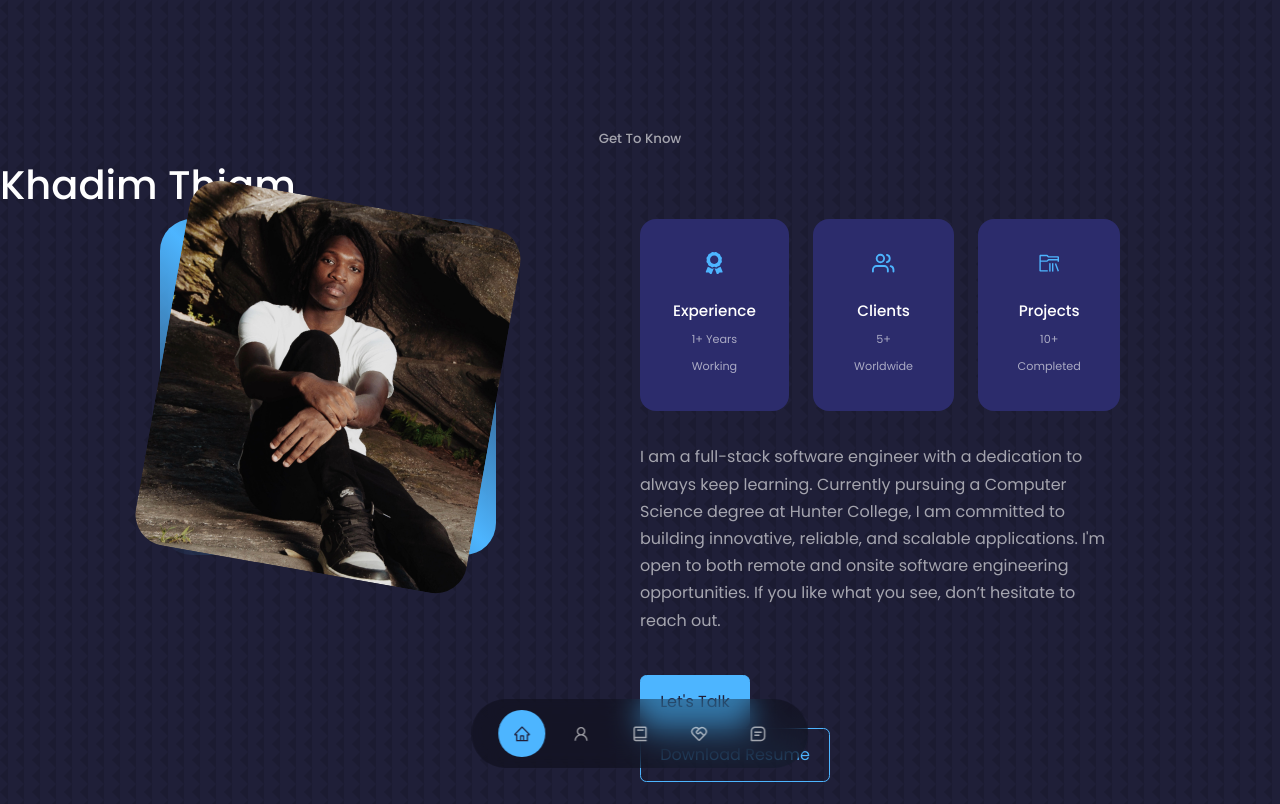
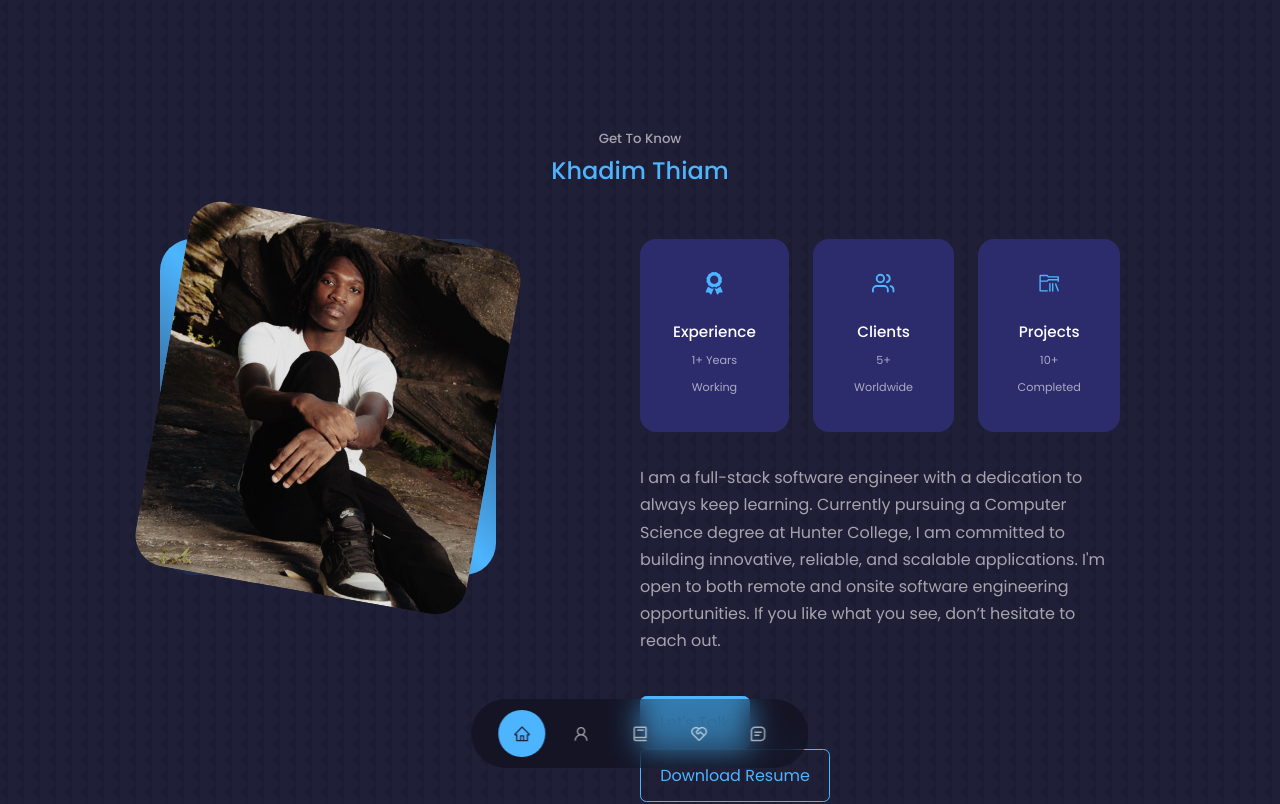
Before and after one commit to khadim24/Portfolio-Website, a React (Create React App) app: page / in a window 1280 px wide. Shown: the top 804 px of the page. Built offline with nearby package versions, Linux system fonts and the light colour scheme.

Commit message:
Update About.jsx

```diff
--- a/src/components/about/About.jsx
+++ b/src/components/about/About.jsx
@@ -10,7 +10,7 @@ const About = () => {
   return (
     <section id='about'>
       <h5>Get To Know</h5>
-      <h1>Khadim Thiam</h1>
+      <h2>Khadim Thiam</h2>
 
       <div className="container about__container">
         <div className="about__me">
```
